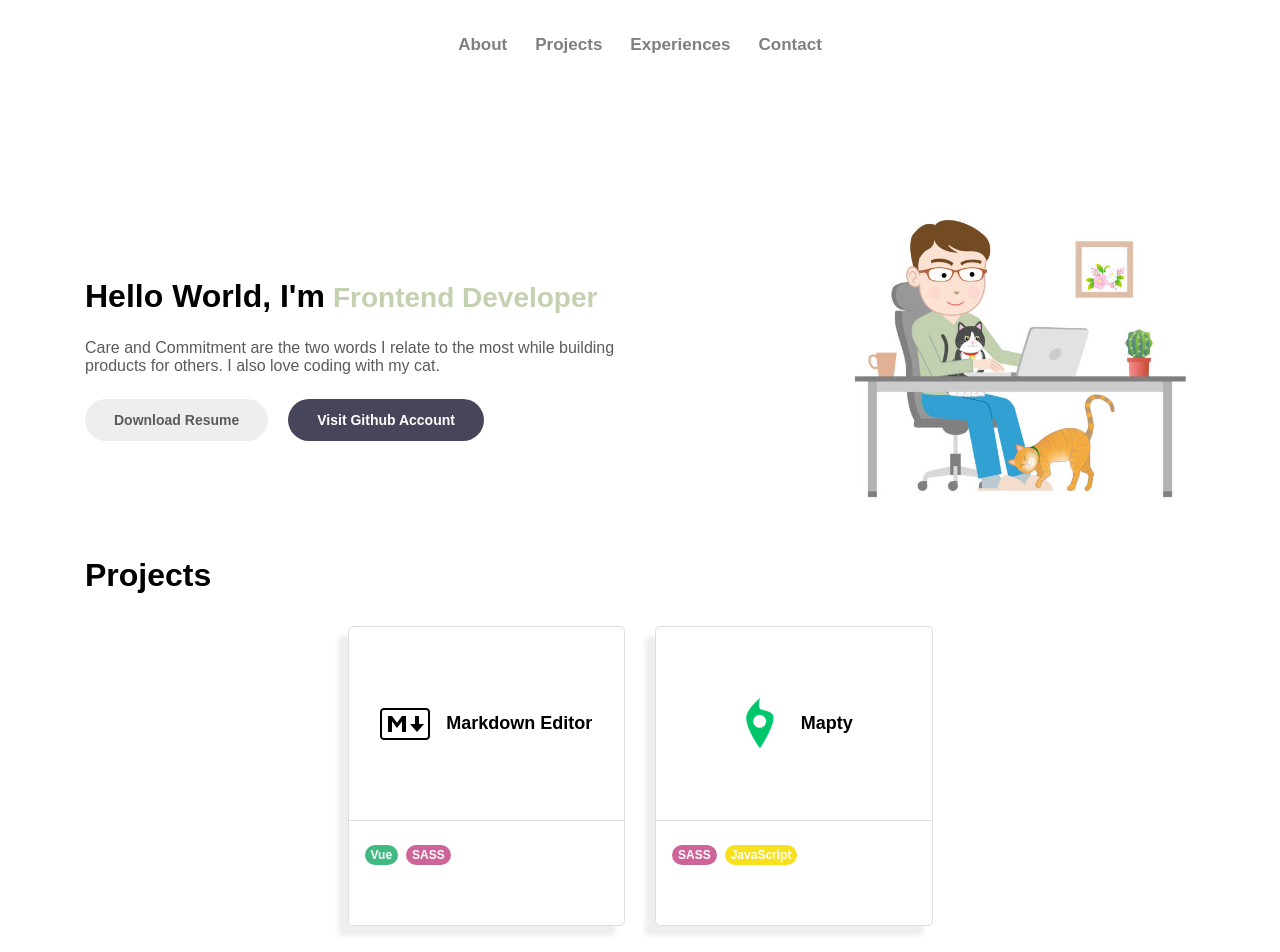
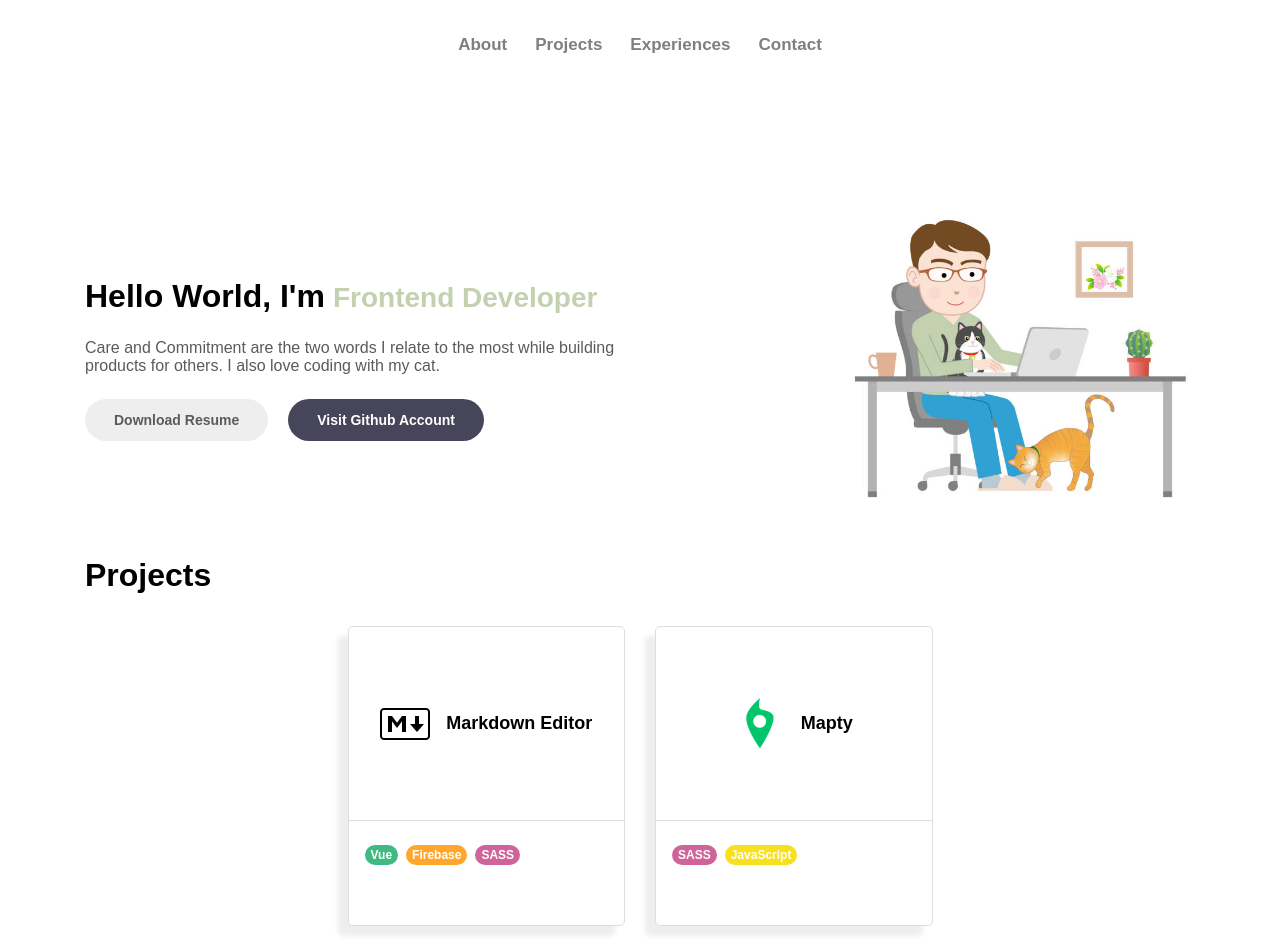
Before and after one commit to MarwanAhmedElAbhar/my-portfolio, a Nuxt app: page / in a window 1280 px wide. Shown: the top 952 px of the page. Built offline with nearby package versions, Linux system fonts and the light colour scheme.

Commit message:
update markdown editor project details

```diff
--- a/components/projects/data.js
+++ b/components/projects/data.js
@@ -1,6 +1,10 @@
 const tagsList = [{
     name: "Vue",
     backgroundColor: "#41B983"
+},
+{
+    name: "Firebase",
+    backgroundColor: "#ffa72c"
 },
 {
     name: "SASS",
@@ -17,8 +21,8 @@ export default  [
         name: "Markdown Editor",
         img: "img/markdown.png",
         link: "",
-        githubRepo: "https://github.com/MarwanAhmedElAbhar/markdown-editor",
-        tags: tagsList.filter(tag => ["Vue", "SASS"].includes(tag.name))
+        githubRepo: "https://github.com/marwan-elabhar/markdown-editor",
+        tags: tagsList.filter(tag => ["Vue", "Firebase", "SASS"].includes(tag.name))
     },
     {
 
```
